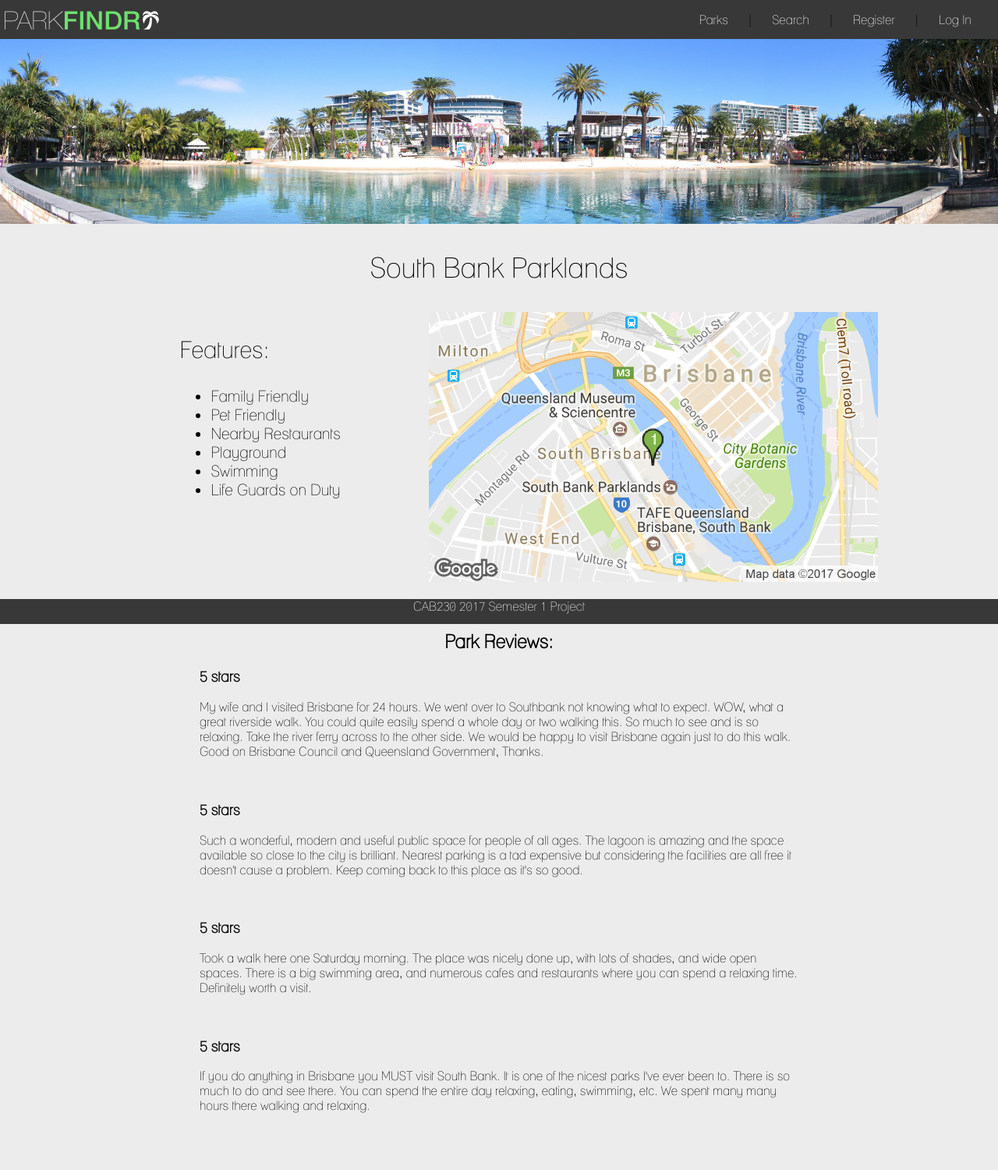
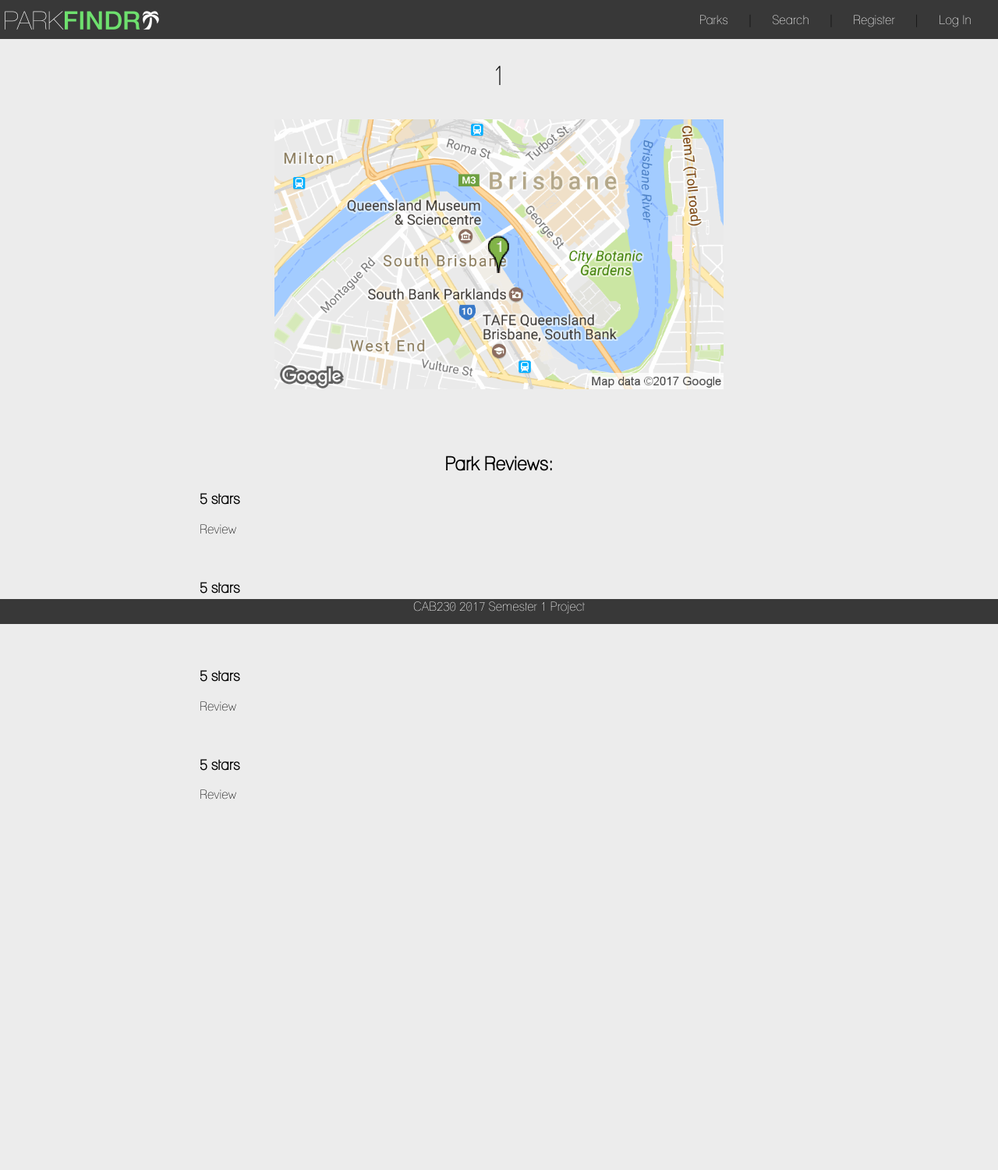
Before and after one commit to myles-robinson/CAB230, a PHP site: page /item.php?park=1 in a window 1280 px wide. Shown: the whole page at 78% size. After the commit the page ends 1025 px from the top, so only its background shows below. Run offline with PHP 8.4, Linux system fonts and the light colour scheme; some libraries are stand-ins or nearby versions.

Commit message:
Updated results.php, now directs to item.php. Small changes to stylesheet.css.

```diff
--- a/item.php
+++ b/item.php
@@ -33,12 +33,16 @@
 		<!-- <br><br><br>
 			<img src="graphics/ferris_wheel.jpg" alt="street beach" width="100%" height="450px">
 		<h1 style="font-size: 35px; text-align: center;">Southbank Parklands</h1>
-		<h3 style="text-align: center"><i class="fa fa-camera-retro fa-2x"></i>South Brisbane</h3> -->
+		<h3 style="text-align: center"><i class="fa fa-camera-retro fa-2x"></i>South Brisbane</h3>
 		<br><br>
 		<img src="graphics/streetsbeach.jpg" alt="Streets Beach, South Bank" style = "width:100%; height:auto;" id="itemPageBanner">
 		<br><br><br><br><br><br><br><br><br><br><br><br><br>
-		<p style = "text-align: center; font-size: 36px;"> South Bank Parklands </p>
+		-->
 
+		<br><br>
+		<?php echo"<p style = 'text-align: center; font-size: 36px;'> " . $_GET['park'] . " </p>" ?>
+
+		<!--
 		<span class="col-md-6" style="margin-left: 18%; width: 25%; float: left; ">
 		<p style = "font-size: 30px">Features: </p>
 		<ul style = "font-size: 20px">
@@ -50,27 +54,26 @@
 				<li>Life Guards on Duty</li>
 			</ul>
 		</span>
+		-->
 
-    <img src="graphics/parklands map.png" alt="parklands map" width="45%">
+    <center><img src="graphics/parklands map.png" alt="parklands map" width="45%"></center>
 
 		<br><br>
 		<div class="container">
 			<br>
       <div class="col-xs-12"><h2 style="text-align: center; font-weight: bold">Park Reviews:</div>
-			<div style = "margin-left: auto; margin-right: auto; width: 60%"> <h3> 5 stars </h3>
-			<p> My wife and I visited Brisbane for 24 hours. We went over to Southbank not knowing what to expect.
-WOW, what a great riverside walk. You could quite easily spend a whole day or two walking this. So much to see and is so relaxing. Take the river ferry across to the other side.
-We would be happy to visit Brisbane again just to do this walk.
-Good on Brisbane Council and Queensland Government, Thanks.</p>
+			<div style = "margin-left: auto; margin-right: auto; width: 60%">
+				<h3> 5 stars </h3>
+				<p>Review</p>
 				<br>
 				<h3> 5 stars </h3>
-			<p>Such a wonderful, modern and useful public space for people of all ages. The lagoon is amazing and the space available so close to the city is brilliant. Nearest parking is a tad expensive but considering the facilities are all free it doesn't cause a problem. Keep coming back to this place as it's so good. </p>
+				<p>Review</p>
 				<br>
 				<h3> 5 stars </h3>
-			<p>Took a walk here one Saturday morning. The place was nicely done up, with lots of shades, and wide open spaces. There is a big swimming area, and numerous cafes and restaurants where you can spend a relaxing time. Definitely worth a visit.</p>
+				<p>Review</p>
 				<br>
 				<h3> 5 stars </h3>
-			<p>If you do anything in Brisbane you MUST visit South Bank.  It is one of the nicest parks I've ever been to.  There is so much to do and see there.  You can spend the entire day relaxing, eating, swimming, etc.  We spent many many hours there walking and relaxing.</p>
+				<p>Review</p>
 			</div>
 		</div>
 
--- a/results.php
+++ b/results.php
@@ -39,9 +39,10 @@
 					echo "<h2>Hmm, we couldn't find any parks to fit your search. </h2>", "<h2><a href = \"search.php\"> Try again! </a></h2>";
 				} else {
 					foreach ($_SESSION['results'] as &$searchResult) {
-						//NEED TO BE ABLE TO SAVE $searchResult -- the info of the park clicked on -- to send/use to generate item.php
+						//Dispay each result as a link, the url of which contains the park name to be passed
+						//to the itemPage contained in a variable named 'park'.
 						echo "<p><li>
-										<a href = \"item.php\">", $searchResult['Name'] ,"</a>
+										<a href = \"item.php?park=" . $searchResult['Name'] . "\">", $searchResult['Name'] ,"</a>
 									</li></p>";
 									?>
 				<?php } }?>
--- a/stylesheet.css
+++ b/stylesheet.css
@@ -149,9 +149,11 @@ Display table in center of page*/
 
 #resultsList a {
     text-decoration: none;
+    color: black;
 }
 
 #resultsList a:visited {
+  text-decoration: none;
     color: black;
 }
 
```
Lines whose indentation alone changed are shown as unchanged.
